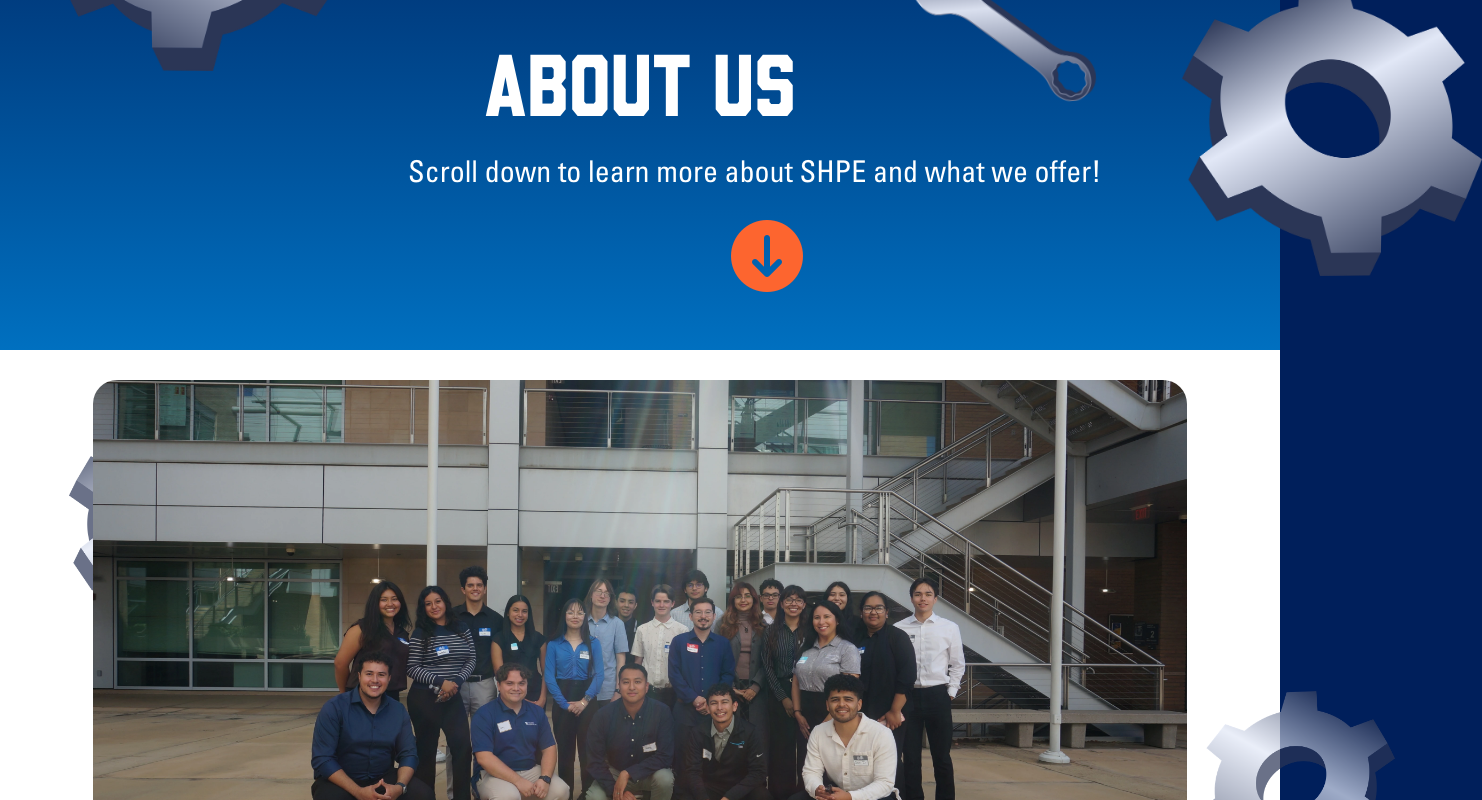
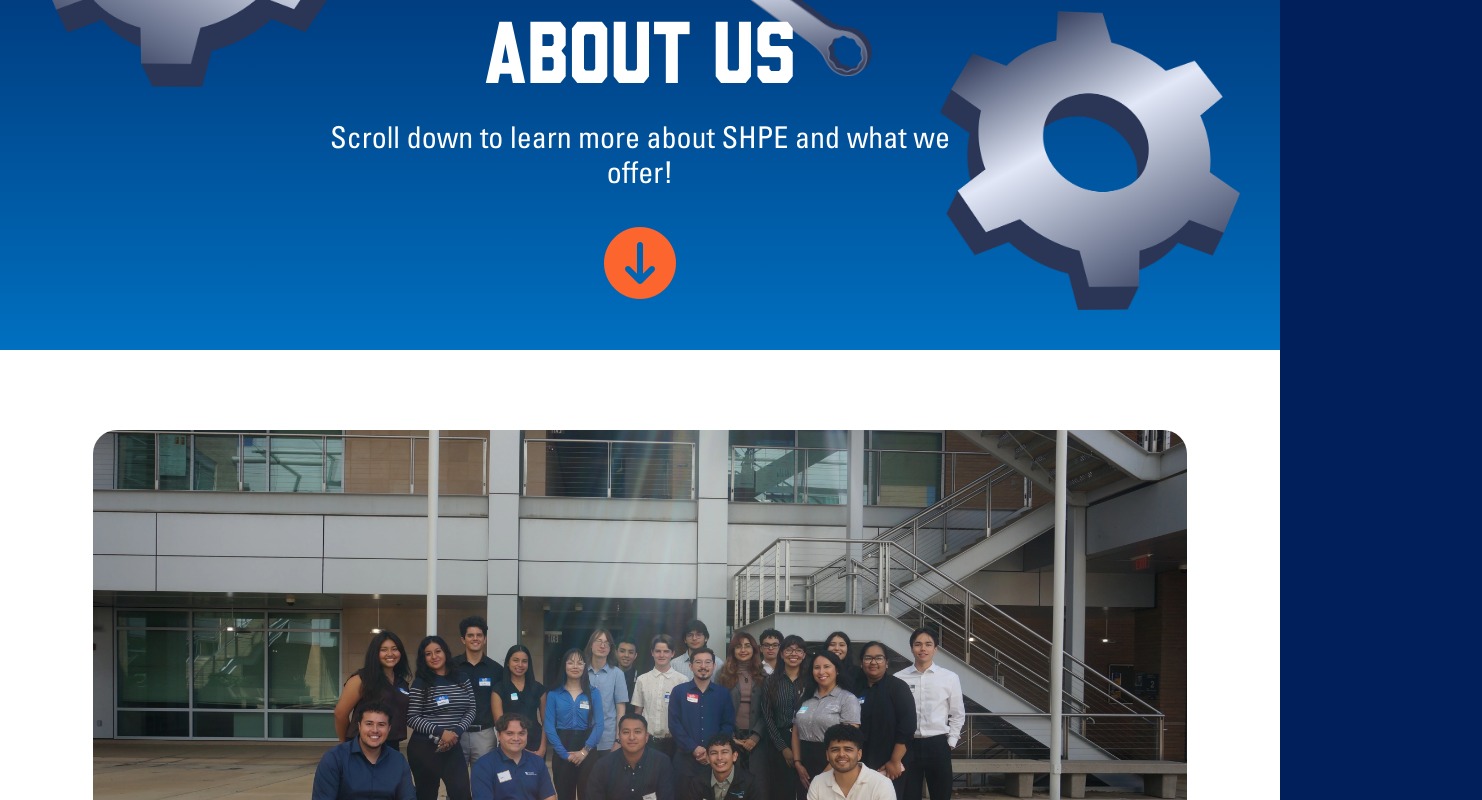
Before and after one commit to acm-ucr/shpe-website, a Next.js app: page /about in a window 1280 px wide. Shown: the part 220-1020 px from the top of the page, 1482 px wide, since content can reach past the window. Built offline with nearby package versions, Linux system fonts and the light colour scheme.

Commit message:
changes made

```diff
--- a/src/components/about/landing.tsx
+++ b/src/components/about/landing.tsx
@@ -8,76 +8,86 @@ import Image from "next/image";
 const Landing = () => {
   return (
     <div>
-      <div className="from-shpe-blue-200 to-shpe-blue-150 relative z-0 -mt-30 hidden h-[570px] bg-gradient-to-b lg:block">
+      {/* DESKTOP */}
+      <section className="from-shpe-blue-200 to-shpe-blue-150 -mt-30 relative hidden overflow-hidden bg-gradient-to-b lg:flex lg:min-h-[570px] lg:flex-col lg:items-center lg:justify-center">
         <Image
           src={gearImage}
           alt="gear"
-          className="absolute top-[-8px] left-[51px] w-[300px] scale-x-[-1]"
+          className="absolute left-10 top-2 w-[300px] scale-x-[-1]"
         />
         <Image
           src={gearImage}
           alt="gear"
-          className="absolute top-[197px] left-[1182px] w-[300px]"
+          className="absolute right-10 bottom-10 w-[300px]"
         />
         <Image
           src={wrenchImage}
           alt="wrench"
-          className="absolute top-[153px] left-[917px] w-[167px] rotate-265"
+          className="absolute right-105 top-32 w-[167px] rotate-[265deg]"
         />
-        <div className="font-shpe-beachwood text-shpe-white-100 scale-y-125 py-[275px] text-center text-[70px] leading-[70px] font-bold">
+        <div className="z-10 flex flex-col items-center pt-50 text-center">
+          <h1 className="font-shpe-beachwood text-shpe-white-100 scale-y-125 text-[70px] leading-[70px] font-bold">
             ABOUT US
-        </div>
-        <div className="font-shpe-univers-condensed text-shpe-white-100 absolute top-[378px] left-[408px] text-center text-[30px] leading-[35px]">
+          </h1>
+          <p className="font-shpe-univers-condensed text-shpe-white-100 mt-8 max-w-2xl text-[30px] leading-[35px]">
             Scroll down to learn more about SHPE and what we offer!
-        </div>
+          </p>
           <Image
             src={downArrow}
             alt="down arrow"
-          className="absolute top-[431px] left-[722px] w-[90px]"
+            className="mt-6 w-[90px]"
           />
         </div>
+      </section>
 
-      <div className="from-shpe-blue-200 to-shpe-blue-150 relative z-0 -mt-30 h-[300px] bg-gradient-to-b lg:hidden">
+      {/* MOBILE */}
+      <section className="from-shpe-blue-200 to-shpe-blue-150 -mt-30 relative overflow-hidden bg-gradient-to-b px-4 py-10 lg:hidden">
         <Image
           src={gearImage}
           alt="gear"
-          className="absolute top-[140px] left-[-28px] w-[150px] rotate-8"
+          className="absolute bottom-12 left-[-30px] w-[150px] rotate-6"
         />
         <Image
           src={wrenchImage}
           alt="wrench"
-          className="absolute top-[50px] left-[625px] w-[193px] rotate-265"
+          className="absolute right-[-40px] top-12 w-[200px] rotate-[265deg]"
         />
-        <div className="font-shpe-beachwood text-shpe-white-100 scale-y-125 py-[125px] text-center text-[50px] leading-[70px] font-bold">
+        <div className="relative z-10 flex flex-col pt-15 items-center text-center">
+          <h1 className="font-shpe-beachwood text-shpe-white-100 scale-y-125 text-[50px] font-bold">
             ABOUT US
-        </div>
-        <div className="font-shpe-univers-condensed text-shpe-white-100 absolute top-[200px] left-[125px] text-center text-[25px] leading-[35px]">
+          </h1>
+          <p className="font-shpe-univers-condensed text-shpe-white-100 mt-6 text-[22px] leading-[30px]">
             Scroll down to learn more about SHPE and what we offer!
-        </div>
+          </p>
           <Image
             src={downArrow}
             alt="down arrow"
-          className="absolute top-[250px] left-[375px] w-[30px]"
+            className="mt-4 w-[30px]"
           />
         </div>
+      </section>
 
-      <div className="relative min-h-screen">
+      {/* GROUP IMAGE SECTION */}
+      <section className="relative lg:flex lg:justify-center px-4 py-20">
         <Image
           src={gearImage}
           alt="gear"
-          className="rotate-5.41 absolute top-[78px] left-[69px] hidden w-[200px] opacity-70 lg:block"
+          className="absolute left-24 top-25 hidden w-[200px] rotate-6 opacity-70 lg:block"
         />
         <Image
           src={gearImage}
           alt="gear"
-          className="absolute top-[341px] left-[1195px] hidden w-[200px] scale-x-[-1] opacity-70 lg:block"
+          className="absolute right-24 bottom-22 hidden w-[200px] -rotate-10 scale-x-[-1] opacity-70 lg:block"
         />
+        <div className="relative z-10 w-full lg:max-w-[1094px] aspect-[1094/527]">
           <Image
             src={groupPic}
             alt="group picture"
-          className="absolute top-[30px] left-1/2 z-10 h-[527px] w-[1094px] -translate-x-1/2 object-cover lg:rounded-3xl"
+            fill
+            className="object-cover lg:rounded-3xl"
           />
         </div>
+      </section>
     </div>
   );
 };
```
Lines whose indentation alone changed are shown as unchanged.
